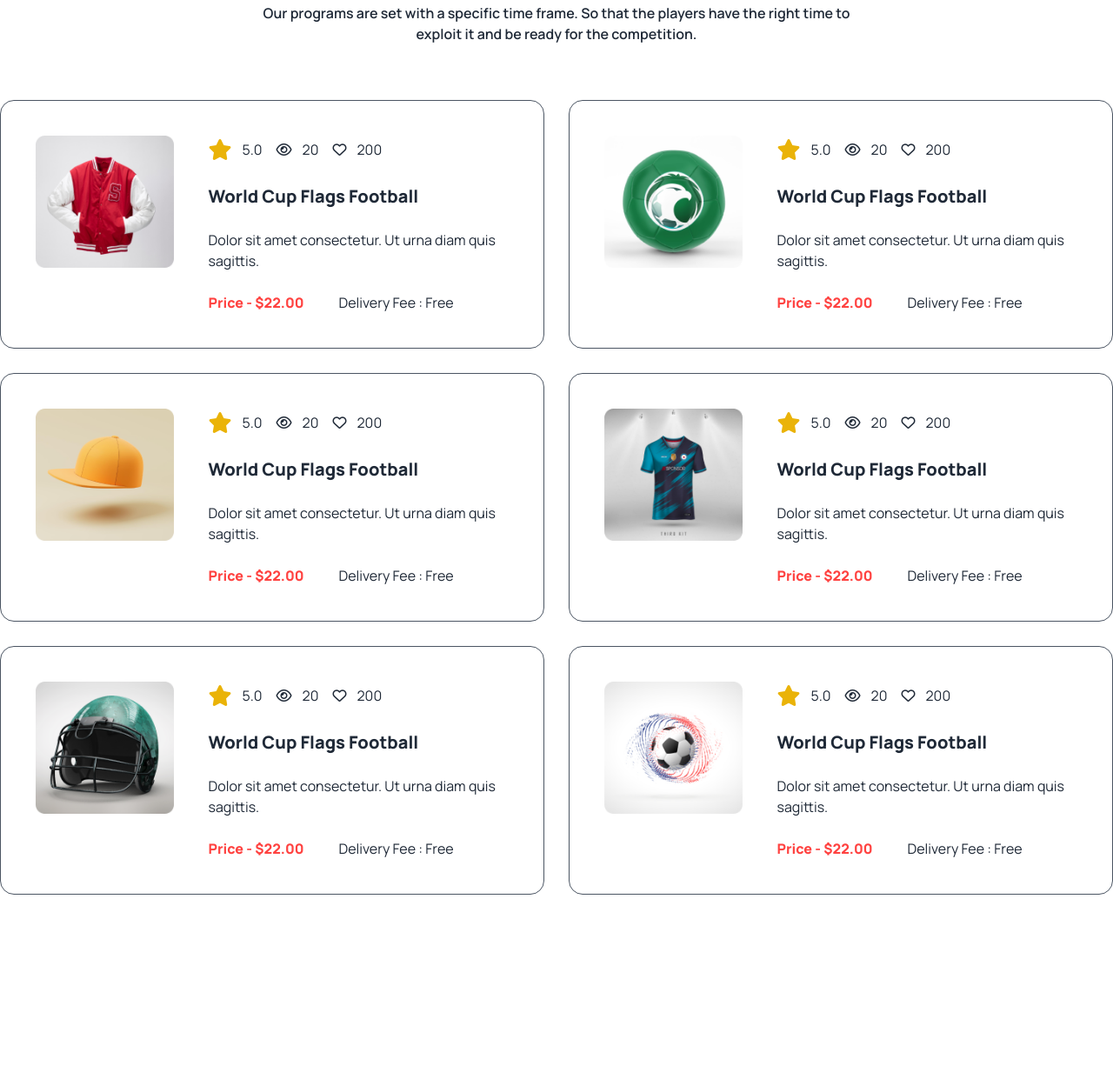
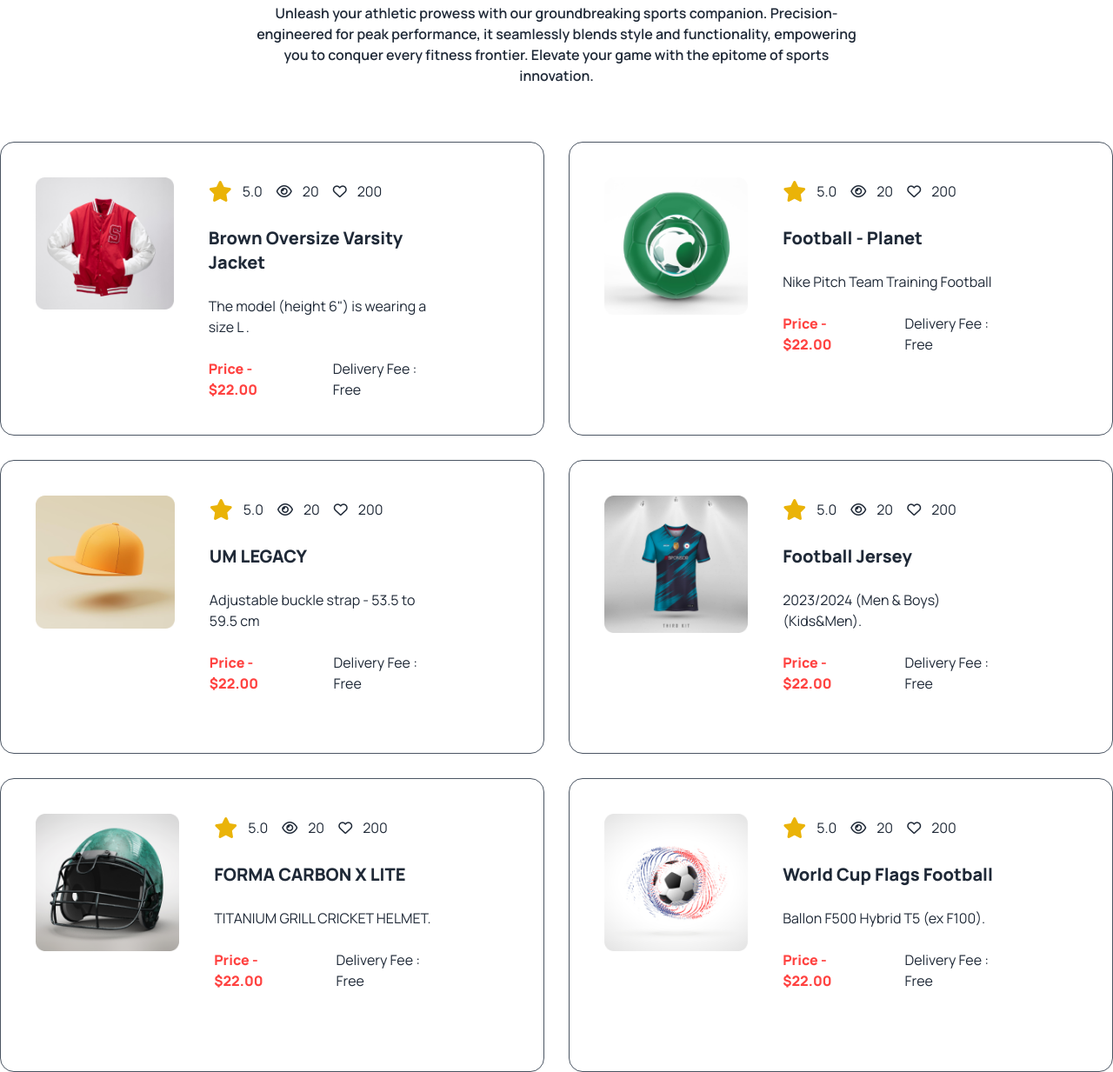
Before and after one commit to mahadi-wd/A3-Hockeys, a plain HTML site: page Images/index.html in a window 1280 px wide. Shown: the part 2695-3928 px from the top of the page at 87% size. Before the commit the page ends 3724 px from the top, so only its background shows below. Drawn offline with nearby package versions, Linux system fonts and the light colour scheme.

Commit message:
change dami text

```diff
--- a/Images/index.html
+++ b/Images/index.html
@@ -143,10 +143,10 @@
                         <!-- first card -->
                         <div class="card w-80 ">
                             <figure class="px-10 pt-10">
-                                <div class="radial-progress text-4xl text-red-400 font-bold " style="--value: 87; --size:10rem; --thickness:1rem;  " role="progressbar"> <h1 class="text-[black]">87%</h1></div>
+                                <div class="radial-progress text-4xl  text-red-400 font-bold relative " style="--value: 87; --size:10rem; --thickness:1rem;  " role="progressbar"> <h1 class=" text-[black]">87%</h1></div>
                             </figure>
                             <div class="card-body items-center text-center">
-                              <h2 class="card-title text-xl font-semibold">Prayer Facility</h2>
+                              <h2 class="card-title text-xl font-semibold ">Prayer Facility</h2>
                               <p class="mt-4">Here is a separate prayer place for all religions.</p>
                             </div>
                           </div>
@@ -254,7 +254,8 @@
 
                     <h1 class="text-4xl font-extrabold text-center">Our New Products</h1>
 
-                    <p class="text-base font-semibold lg:w-[700px] lg:mx-auto text-center mt-6 ">Our  programs are set with a specific time frame. So that the players have the right time to exploit it and be ready for the competition.</p>
+                    <p class="text-base font-semibold lg:w-[700px] lg:mx-auto text-center mt-6 ">
+                        Unleash your athletic prowess with our groundbreaking sports companion. Precision-engineered for peak performance, it seamlessly blends style and functionality, empowering you to conquer every fitness frontier. Elevate your game with the epitome of sports innovation.</p>
 
                     </div>
 
@@ -271,7 +272,7 @@
                             </div>
 
                             <!-- pruduct content -->
-                            <div class="space-y-6">
+                            <div class="space-y-6 lg:mr-20">
                                 <!-- rating  -->
                                 <div class="flex  gap-4">
                                    <div class="flex justify-center items-center gap-3">
@@ -290,8 +291,8 @@
 
                                 <!-- product title and description -->
 
-                                <h1 class="text-xl font-extrabold">World Cup Flags Football</h1>
-                                <p>Dolor sit amet consectetur. Ut urna diam quis sagittis. </p>
+                                <h1 class="text-xl font-extrabold">Brown Oversize Varsity Jacket</h1>
+                                <p>The model (height 6") is wearing a size L . </p>
 
                                 <!-- price  -->
                                 <div class="flex gap-4">
@@ -315,7 +316,7 @@
                             </div>
 
                             <!-- pruduct content -->
-                            <div class="space-y-6">
+                            <div class="space-y-6 lg:mr-20">
                                 <!-- rating  -->
                                 <div class="flex  gap-4">
                                    <div class="flex justify-center items-center gap-3">
@@ -334,8 +335,8 @@
 
                                 <!-- product title and description -->
 
-                                <h1 class="text-xl font-extrabold">World Cup Flags Football</h1>
-                                <p>Dolor sit amet consectetur. Ut urna diam quis sagittis. </p>
+                                <h1 class="text-xl font-extrabold">Football - Planet</h1>
+                                <p>Nike Pitch Team Training Football </p>
 
                                 <!-- price  -->
                                 <div class="flex gap-4">
@@ -359,7 +360,7 @@
                             </div>
 
                             <!-- pruduct content -->
-                            <div class="space-y-6">
+                            <div class="space-y-6 lg:mr-20">
                                 <!-- rating  -->
                                 <div class="flex  gap-4">
                                    <div class="flex justify-center items-center gap-3">
@@ -378,8 +379,8 @@
 
                                 <!-- product title and description -->
 
-                                <h1 class="text-xl font-extrabold">World Cup Flags Football</h1>
-                                <p>Dolor sit amet consectetur. Ut urna diam quis sagittis. </p>
+                                <h1 class="text-xl font-extrabold">UM LEGACY</h1>
+                                <p> Adjustable buckle strap - 53.5 to 59.5 cm </p>
 
                                 <!-- price  -->
                                 <div class="flex gap-4">
@@ -403,7 +404,7 @@
                             </div>
 
                             <!-- pruduct content -->
-                            <div class="space-y-6">
+                            <div class="space-y-6 lg:mr-20">
                                 <!-- rating  -->
                                 <div class="flex  gap-4">
                                    <div class="flex justify-center items-center gap-3">
@@ -422,8 +423,8 @@
 
                                 <!-- product title and description -->
 
-                                <h1 class="text-xl font-extrabold">World Cup Flags Football</h1>
-                                <p>Dolor sit amet consectetur. Ut urna diam quis sagittis. </p>
+                                <h1 class="text-xl font-extrabold"> Football Jersey</h1>
+                                <p>2023/2024 (Men & Boys) (Kids&Men). </p>
 
                                 <!-- price  -->
                                 <div class="flex gap-4">
@@ -447,7 +448,7 @@
                             </div>
 
                             <!-- pruduct content -->
-                            <div class="space-y-6">
+                            <div class="space-y-6 lg:mr-20">
                                 <!-- rating  -->
                                 <div class="flex  gap-4">
                                    <div class="flex justify-center items-center gap-3">
@@ -466,8 +467,8 @@
 
                                 <!-- product title and description -->
 
-                                <h1 class="text-xl font-extrabold">World Cup Flags Football</h1>
-                                <p>Dolor sit amet consectetur. Ut urna diam quis sagittis. </p>
+                                <h1 class="text-xl font-extrabold">FORMA CARBON X LITE</h1>
+                                <p>TITANIUM GRILL CRICKET HELMET. </p>
 
                                 <!-- price  -->
                                 <div class="flex gap-4">
@@ -491,7 +492,7 @@
                             </div>
 
                             <!-- pruduct content -->
-                            <div class="space-y-6">
+                            <div class="space-y-6 lg:mr-20">
                                 <!-- rating  -->
                                 <div class="flex  gap-4">
                                    <div class="flex justify-center items-center gap-3">
@@ -511,7 +512,7 @@
                                 <!-- product title and description -->
 
                                 <h1 class="text-xl font-extrabold">World Cup Flags Football</h1>
-                                <p>Dolor sit amet consectetur. Ut urna diam quis sagittis. </p>
+                                <p>Ballon F500 Hybrid T5 (ex F100). </p>
 
                                 <!-- price  -->
                                 <div class="flex gap-4">
```
